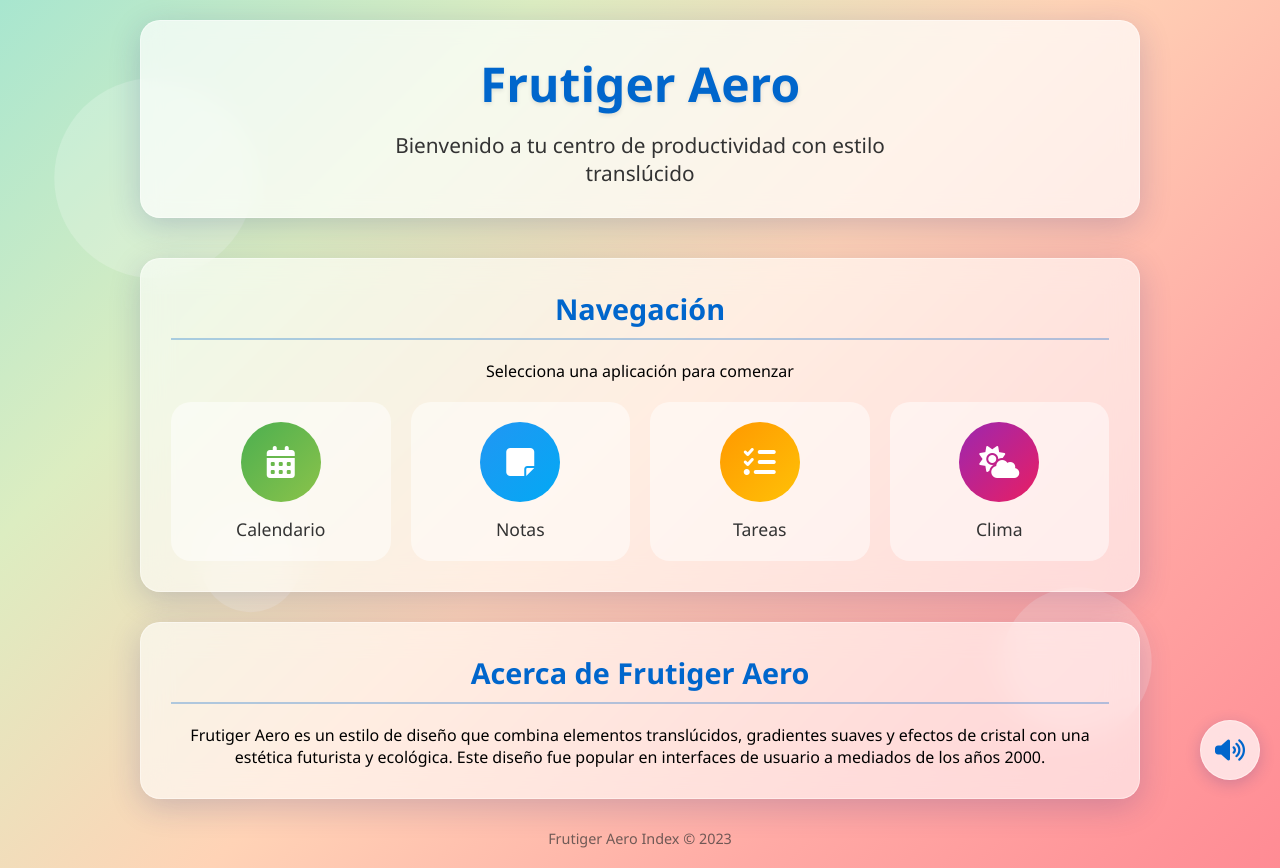
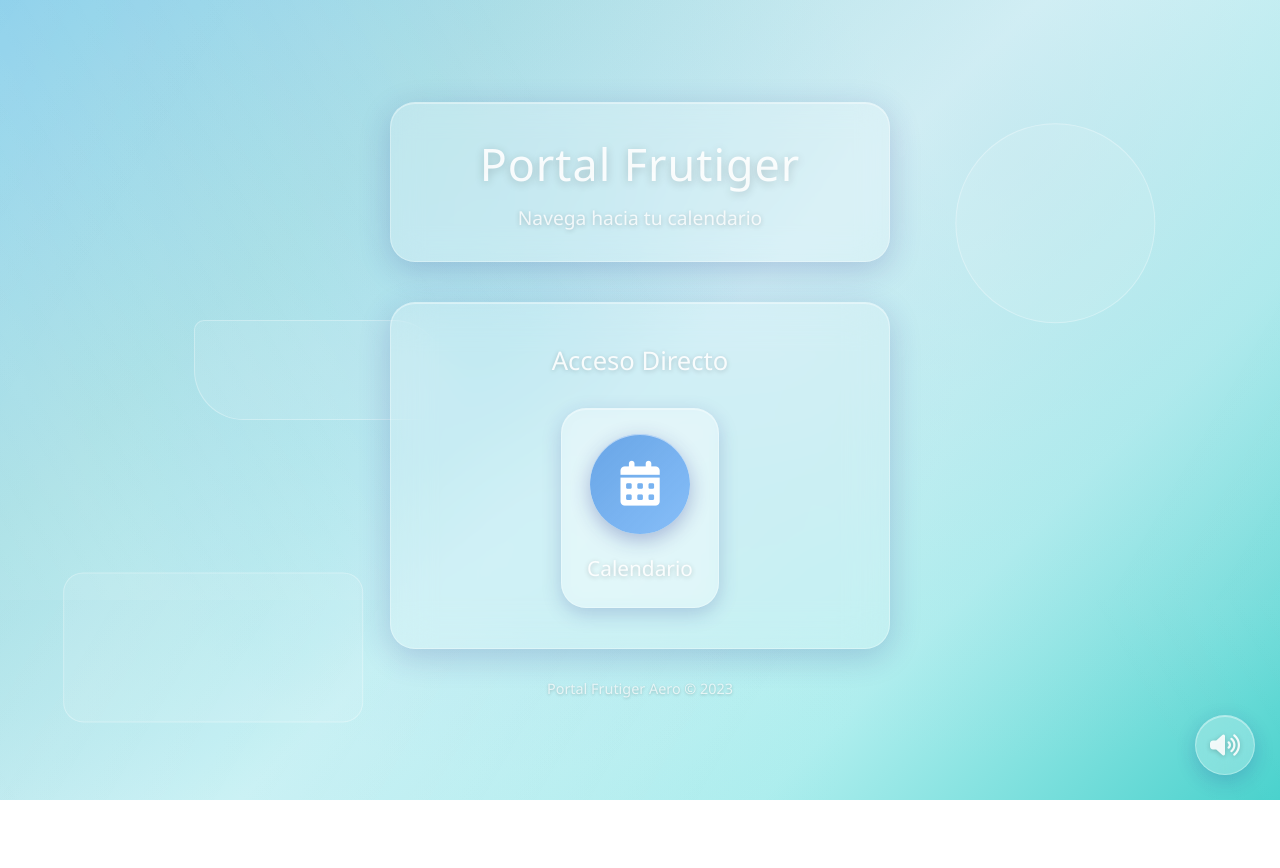
Before and after one commit to Zantixs/frutiger_calendar, a plain HTML site: page index.html in a window 1280 px wide. After the commit the page ends 800 px from the top, so only its background shows below. Drawn offline with Linux system fonts and the light colour scheme.

Commit message:
Update index.html

```diff
--- a/index.html
+++ b/index.html
@@ -3,7 +3,7 @@
 <head>
     <meta charset="UTF-8">
     <meta name="viewport" content="width=device-width, initial-scale=1.0">
-    <title>Frutiger Aero - Inicio</title>
+    <title>Frutiger Aero - Portal</title>
     <link rel="stylesheet" href="https://cdnjs.cloudflare.com/ajax/libs/font-awesome/6.4.0/css/all.min.css">
     <style>
         /* Estilos generales */
@@ -15,7 +15,11 @@
         }
 
         body {
-            background: linear-gradient(135deg, #a8e6cf 0%, #dcedc1 25%, #ffd3b6 50%, #ffaaa5 75%, #ff8b94 100%);
+            background:
+                radial-gradient(circle at 20% 80%, rgba(120, 219, 226, 0.3) 0%, transparent 50%),
+                radial-gradient(circle at 80% 20%, rgba(173, 216, 230, 0.4) 0%, transparent 50%),
+                radial-gradient(circle at 40% 40%, rgba(135, 206, 235, 0.3) 0%, transparent 50%),
+                linear-gradient(135deg, #87CEEB 0%, #B0E0E6 25%, #E0F7FA 50%, #AFEEEE 75%, #48D1CC 100%);
             min-height: 100vh;
             padding: 20px;
             display: flex;
@@ -23,172 +27,196 @@
             align-items: center;
             justify-content: center;
             position: relative;
-            overflow-x: hidden;
+            overflow: hidden;
         }
 
-        /* Elementos decorativos de fondo */
-        .bubble {
+        /* Efecto de agua/piscina en el fondo */
+        .water-effect {
             position: absolute;
-            border-radius: 50%;
-            background: rgba(255, 255, 255, 0.2);
+            top: 0;
+            left: 0;
+            width: 100%;
+            height: 100%;
+            background:
+                linear-gradient(60deg, transparent 30%, rgba(255, 255, 255, 0.1) 50%, transparent 70%),
+                linear-gradient(120deg, transparent 30%, rgba(255, 255, 255, 0.05) 50%, transparent 70%);
+            background-size: 200% 200%;
+            animation: waterShimmer 8s infinite linear;
             z-index: -1;
         }
 
-        .bubble:nth-child(1) {
+        @keyframes waterShimmer {
+            0% { background-position: 0% 0%; }
+            100% { background-position: 200% 200%; }
+        }
+
+        /* Elementos tipo poolrooms */
+        .pool-structure {
+            position: absolute;
+            background: rgba(255, 255, 255, 0.1);
+            border: 1px solid rgba(255, 255, 255, 0.3);
+            z-index: -1;
+        }
+
+        .pool-1 {
+            width: 300px;
+            height: 150px;
+            bottom: 10%;
+            left: 5%;
+            border-radius: 20px;
+            transform: skew(-5deg);
+        }
+
+        .pool-2 {
             width: 200px;
             height: 200px;
-            top: 10%;
-            left: 5%;
+            top: 15%;
+            right: 10%;
+            border-radius: 50%;
         }
 
-        .bubble:nth-child(2) {
-            width: 150px;
-            height: 150px;
-            bottom: 15%;
-            right: 10%;
-        }
-
-        .bubble:nth-child(3) {
-            width: 100px;
+        .pool-3 {
+            width: 250px;
             height: 100px;
-            top: 60%;
+            top: 40%;
             left: 15%;
+            border-radius: 10px 50px 10px 50px;
         }
 
         /* Contenedor principal */
         .container {
             width: 90%;
-            max-width: 1000px;
+            max-width: 500px;
             margin: 0 auto;
             text-align: center;
         }
 
-        /* Encabezado con estilo Frutiger Aero */
+        /* Encabezado con estilo translúcido */
         .header {
-            background: rgba(255, 255, 255, 0.7);
-            backdrop-filter: blur(10px);
-            border-radius: 20px;
+            background: rgba(255, 255, 255, 0.25);
+            backdrop-filter: blur(15px);
+            border-radius: 25px;
             padding: 30px;
             margin-bottom: 40px;
-            box-shadow: 0 8px 32px rgba(31, 38, 135, 0.2);
-            border: 1px solid rgba(255, 255, 255, 0.4);
+            box-shadow:
+                0 8px 32px rgba(31, 38, 135, 0.2),
+                inset 0 1px 0 rgba(255, 255, 255, 0.4);
+            border: 1px solid rgba(255, 255, 255, 0.3);
         }
 
         .header h1 {
-            color: #0066cc;
-            font-size: 3rem;
-            margin-bottom: 15px;
-            text-shadow: 0 2px 4px rgba(0, 0, 0, 0.1);
+            color: rgba(255, 255, 255, 0.9);
+            font-size: 2.8rem;
+            margin-bottom: 10px;
+            text-shadow: 0 2px 10px rgba(0, 0, 0, 0.2);
+            font-weight: 300;
+            letter-spacing: 1px;
         }
 
         .header p {
-            color: #333;
-            font-size: 1.3rem;
-            max-width: 600px;
-            margin: 0 auto;
+            color: rgba(255, 255, 255, 0.8);
+            font-size: 1.2rem;
+            text-shadow: 0 1px 5px rgba(0, 0, 0, 0.2);
         }
 
-        /* Tarjetas con efecto de cristal */
+        /* Tarjeta de navegación translúcida */
         .glass-card {
-            background: rgba(255, 255, 255, 0.6);
-            backdrop-filter: blur(15px);
-            border-radius: 20px;
-            padding: 30px;
-            box-shadow: 0 8px 32px rgba(31, 38, 135, 0.2);
-            border: 1px solid rgba(255, 255, 255, 0.4);
-            transition: transform 0.3s ease, box-shadow 0.3s ease;
+            background: rgba(255, 255, 255, 0.2);
+            backdrop-filter: blur(20px);
+            border-radius: 25px;
+            padding: 40px 30px;
+            box-shadow:
+                0 8px 32px rgba(31, 38, 135, 0.2),
+                inset 0 1px 0 rgba(255, 255, 255, 0.4);
+            border: 1px solid rgba(255, 255, 255, 0.3);
+            transition: all 0.4s ease;
             margin-bottom: 30px;
         }
 
         .glass-card:hover {
-            transform: translateY(-5px);
-            box-shadow: 0 12px 40px rgba(31, 38, 135, 0.3);
+            transform: translateY(-8px);
+            box-shadow:
+                0 15px 40px rgba(31, 38, 135, 0.3),
+                inset 0 1px 0 rgba(255, 255, 255, 0.4);
+            background: rgba(255, 255, 255, 0.25);
         }
 
         .card-title {
-            color: #0066cc;
-            font-size: 1.8rem;
-            margin-bottom: 20px;
-            border-bottom: 2px solid rgba(0, 102, 204, 0.3);
-            padding-bottom: 10px;
+            color: rgba(255, 255, 255, 0.9);
+            font-size: 1.6rem;
+            margin-bottom: 30px;
+            text-shadow: 0 1px 5px rgba(0, 0, 0, 0.2);
+            font-weight: 400;
         }
 
-        /* Iconos redondeados */
-        .icon-grid {
-            display: grid;
-            grid-template-columns: repeat(auto-fit, minmax(150px, 1fr));
-            gap: 20px;
-            margin-top: 20px;
-        }
-
-        .icon-item {
-            display: flex;
+        /* Icono de calendario */
+        .calendar-icon {
+            display: inline-flex;
             flex-direction: column;
             align-items: center;
             justify-content: center;
             text-align: center;
-            padding: 20px;
-            background: rgba(255, 255, 255, 0.5);
-            border-radius: 20px;
-            transition: all 0.3s ease;
+            padding: 25px;
+            background: rgba(255, 255, 255, 0.25);
+            backdrop-filter: blur(10px);
+            border-radius: 25px;
+            transition: all 0.4s ease;
             cursor: pointer;
             text-decoration: none;
+            box-shadow:
+                0 6px 20px rgba(31, 38, 135, 0.2),
+                inset 0 1px 0 rgba(255, 255, 255, 0.4);
+            border: 1px solid rgba(255, 255, 255, 0.3);
         }
 
-        .icon-item:hover {
-            background: rgba(255, 255, 255, 0.8);
+        .calendar-icon:hover {
+            background: rgba(255, 255, 255, 0.35);
             transform: scale(1.05);
+            box-shadow:
+                0 10px 30px rgba(31, 38, 135, 0.3),
+                inset 0 1px 0 rgba(255, 255, 255, 0.5);
         }
 
         .icon-circle {
-            width: 80px;
-            height: 80px;
+            width: 100px;
+            height: 100px;
             border-radius: 50%;
             display: flex;
             align-items: center;
             justify-content: center;
-            margin-bottom: 15px;
-            font-size: 2rem;
+            margin-bottom: 20px;
+            font-size: 2.8rem;
             color: white;
-        }
-
-        .icon-calendar {
-            background: linear-gradient(135deg, #4CAF50, #8BC34A);
-        }
-
-        .icon-notes {
-            background: linear-gradient(135deg, #2196F3, #03A9F4);
-        }
-
-        .icon-tasks {
-            background: linear-gradient(135deg, #FF9800, #FFC107);
-        }
-
-        .icon-weather {
-            background: linear-gradient(135deg, #9C27B0, #E91E63);
+            background: linear-gradient(135deg, rgba(74, 144, 226, 0.8), rgba(124, 184, 247, 0.9));
+            box-shadow:
+                0 6px 20px rgba(31, 38, 135, 0.3),
+                inset 0 1px 0 rgba(255, 255, 255, 0.5);
         }
 
         .icon-text {
-            font-size: 1.1rem;
-            color: #333;
+            font-size: 1.3rem;
+            color: rgba(255, 255, 255, 0.9);
             font-weight: 500;
+            text-shadow: 0 1px 5px rgba(0, 0, 0, 0.2);
         }
 
         /* Botón de audio */
         .audio-control {
             position: fixed;
-            bottom: 20px;
-            right: 20px;
+            bottom: 25px;
+            right: 25px;
             width: 60px;
             height: 60px;
             border-radius: 50%;
-            background: rgba(255, 255, 255, 0.7);
-            backdrop-filter: blur(10px);
+            background: rgba(255, 255, 255, 0.25);
+            backdrop-filter: blur(15px);
             display: flex;
             align-items: center;
             justify-content: center;
-            box-shadow: 0 4px 16px rgba(31, 38, 135, 0.2);
-            border: 1px solid rgba(255, 255, 255, 0.4);
+            box-shadow:
+                0 6px 20px rgba(31, 38, 135, 0.2),
+                inset 0 1px 0 rgba(255, 255, 255, 0.4);
+            border: 1px solid rgba(255, 255, 255, 0.3);
             cursor: pointer;
             transition: all 0.3s ease;
             z-index: 100;
@@ -196,112 +224,83 @@
 
         .audio-control:hover {
             transform: scale(1.1);
-            background: rgba(255, 255, 255, 0.9);
+            background: rgba(255, 255, 255, 0.35);
         }
 
         .audio-control i {
             font-size: 1.5rem;
-            color: #0066cc;
+            color: rgba(255, 255, 255, 0.9);
+            text-shadow: 0 1px 5px rgba(0, 0, 0, 0.2);
         }
 
         /* Footer */
         .footer {
-            margin-top: 30px;
-            color: #333;
+            margin-top: 20px;
+            color: rgba(255, 255, 255, 0.7);
             font-size: 0.9rem;
-            opacity: 0.7;
+            text-shadow: 0 1px 3px rgba(0, 0, 0, 0.2);
         }
 
-        /* Responsive */
-        @media (max-width: 768px) {
-            .header h1 {
-                font-size: 2.2rem;
-            }
-
-            .header p {
-                font-size: 1.1rem;
-            }
-
-            .icon-grid {
-                grid-template-columns: repeat(2, 1fr);
-            }
+        /* Efectos de brillo */
+        .glow {
+            animation: glowEffect 3s infinite alternate;
         }
 
-        @media (max-width: 480px) {
-            .icon-grid {
-                grid-template-columns: 1fr;
+        @keyframes glowEffect {
+            from {
+                box-shadow:
+                    0 0 10px rgba(255, 255, 255, 0.3),
+                    inset 0 1px 0 rgba(255, 255, 255, 0.4);
+            }
+            to {
+                box-shadow:
+                    0 0 20px rgba(255, 255, 255, 0.5),
+                    inset 0 1px 0 rgba(255, 255, 255, 0.6);
             }
         }
     </style>
 </head>
 <body>
-    <!-- Elementos decorativos de fondo -->
-    <div class="bubble"></div>
-    <div class="bubble"></div>
-    <div class="bubble"></div>
+    <!-- Efecto de agua -->
+    <div class="water-effect"></div>
+
+    <!-- Estructuras tipo poolrooms -->
+    <div class="pool-structure pool-1"></div>
+    <div class="pool-structure pool-2"></div>
+    <div class="pool-structure pool-3"></div>
 
     <div class="container">
         <!-- Encabezado -->
-        <div class="header">
-            <h1>Frutiger Aero</h1>
-            <p>Bienvenido a tu centro de productividad con estilo translúcido</p>
+        <div class="header glow">
+            <h1>Portal Frutiger</h1>
+            <p>Navega hacia tu calendario</p>
         </div>
 
         <!-- Tarjeta de navegación -->
         <div class="glass-card">
-            <h2 class="card-title">Navegación</h2>
-            <p>Selecciona una aplicación para comenzar</p>
+            <h2 class="card-title">Acceso Directo</h2>
 
-            <div class="icon-grid">
-                <a href="CALENDARIO PRUEBA.html" class="icon-item">
-                    <div class="icon-circle icon-calendar">
-                        <i class="fas fa-calendar-alt"></i>
-                    </div>
-                    <span class="icon-text">Calendario</span>
-                </a>
-
-                <a href="#" class="icon-item">
-                    <div class="icon-circle icon-notes">
-                        <i class="fas fa-sticky-note"></i>
-                    </div>
-                    <span class="icon-text">Notas</span>
-                </a>
-
-                <a href="#" class="icon-item">
-                    <div class="icon-circle icon-tasks">
-                        <i class="fas fa-tasks"></i>
-                    </div>
-                    <span class="icon-text">Tareas</span>
-                </a>
-
-                <a href="#" class="icon-item">
-                    <div class="icon-circle icon-weather">
-                        <i class="fas fa-cloud-sun"></i>
-                    </div>
-                    <span class="icon-text">Clima</span>
-                </a>
-            </div>
-        </div>
-
-        <!-- Información adicional -->
-        <div class="glass-card">
-            <h2 class="card-title">Acerca de Frutiger Aero</h2>
-            <p>Frutiger Aero es un estilo de diseño que combina elementos translúcidos, gradientes suaves y efectos de cristal con una estética futurista y ecológica. Este diseño fue popular en interfaces de usuario a mediados de los años 2000.</p>
+            <a href="CALENDARIO PRUEBA.html" class="calendar-icon">
+                <div class="icon-circle">
+                    <i class="fas fa-calendar-alt"></i>
+                </div>
+                <span class="icon-text">Calendario</span>
+            </a>
         </div>
 
         <div class="footer">
-            <p>Frutiger Aero Index &copy; 2023</p>
+            <p>Portal Frutiger Aero &copy; 2023</p>
         </div>
     </div>
 
     <!-- Botón de control de audio -->
-    <div class="audio-control" id="audioControl">
+    <div class="audio-control glow" id="audioControl">
         <i class="fas fa-volume-up"></i>
     </div>
 
     <!-- Audio de fondo -->
     <audio id="backgroundAudio" loop>
-        <source src="https://assets.mixkit.co/music/preview/mixkit-tech-house-vibes-130.mp3" type="audio/mpeg">
+        <source src="https://assets.mixkit.co/music/preview/mixkit-ambient-water-drops-303.mp3" type="audio/mpeg">
         Tu navegador no soporta el elemento de audio.
     </audio>
 
@@ -326,20 +325,31 @@
         // Reproducir audio automáticamente al cargar la página (con interacción del usuario)
         document.addEventListener('click', function() {
             if (backgroundAudio.paused && !isMuted) {
-                backgroundAudio.play();
+                backgroundAudio.play().catch(e => console.log("Audio autoplay prevented:", e));
             }
         }, { once: true });
 
-        // Efectos visuales para las burbujas
-        const bubbles = document.querySelectorAll('.bubble');
+        // Efectos de movimiento para las estructuras de poolrooms
+        const pools = document.querySelectorAll('.pool-structure');
 
-        bubbles.forEach(bubble => {
-            // Movimiento aleatorio para las burbujas
-            const randomX = Math.random() * 20 - 10;
-            const randomY = Math.random() * 20 - 10;
+        pools.forEach((pool, index) => {
+            // Movimiento sutil y aleatorio para las estructuras
+            setInterval(() => {
+                const randomX = Math.random() * 10 - 5;
+                const randomY = Math.random() * 10 - 5;
 
-            bubble.style.transform = `translate(${randomX}px, ${randomY}px)`;
+                pool.style.transform = `translate(${randomX}px, ${randomY}px)`;
+            }, 3000 + (index * 1000));
         });
+
+        // Efecto de parpadeo sutil para el glow
+        const glowElements = document.querySelectorAll('.glow');
+
+        setInterval(() => {
+            glowElements.forEach(el => {
+                el.classList.toggle('glow');
+            });
+        }, 3000);
     </script>
 </body>
 </html>
```
